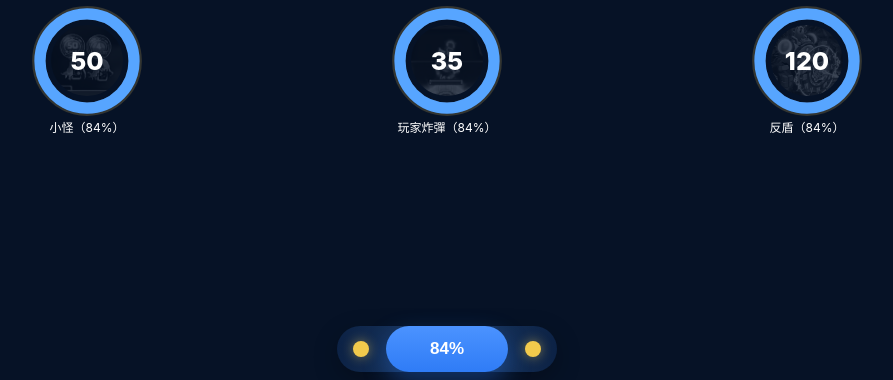
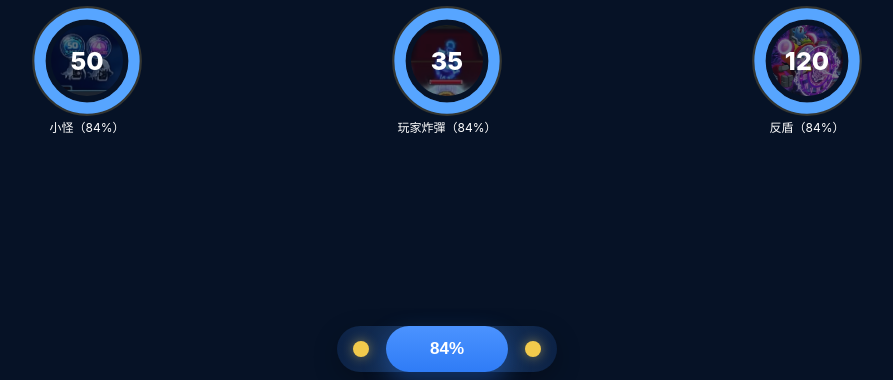
Before and after one commit to bin0829-web/timer, a plain HTML site: page index.html in a window 1280 px wide. Shown: the part 420-800 px from the top of the page, without its empty margins (193-1086 px from the left). Drawn offline with Linux system fonts and the light colour scheme.

Commit message:
Adjust opacity and remove grayscale filter

```diff
--- a/index.html
+++ b/index.html
@@ -195,8 +195,7 @@ circle{
   background-size:cover;
   background-repeat:no-repeat;
   background-position:center;
-  opacity:.22;
-  filter:grayscale(100%);
+  opacity:.45;
   border-radius:50%;
   z-index:1;
   pointer-events:none;
```
